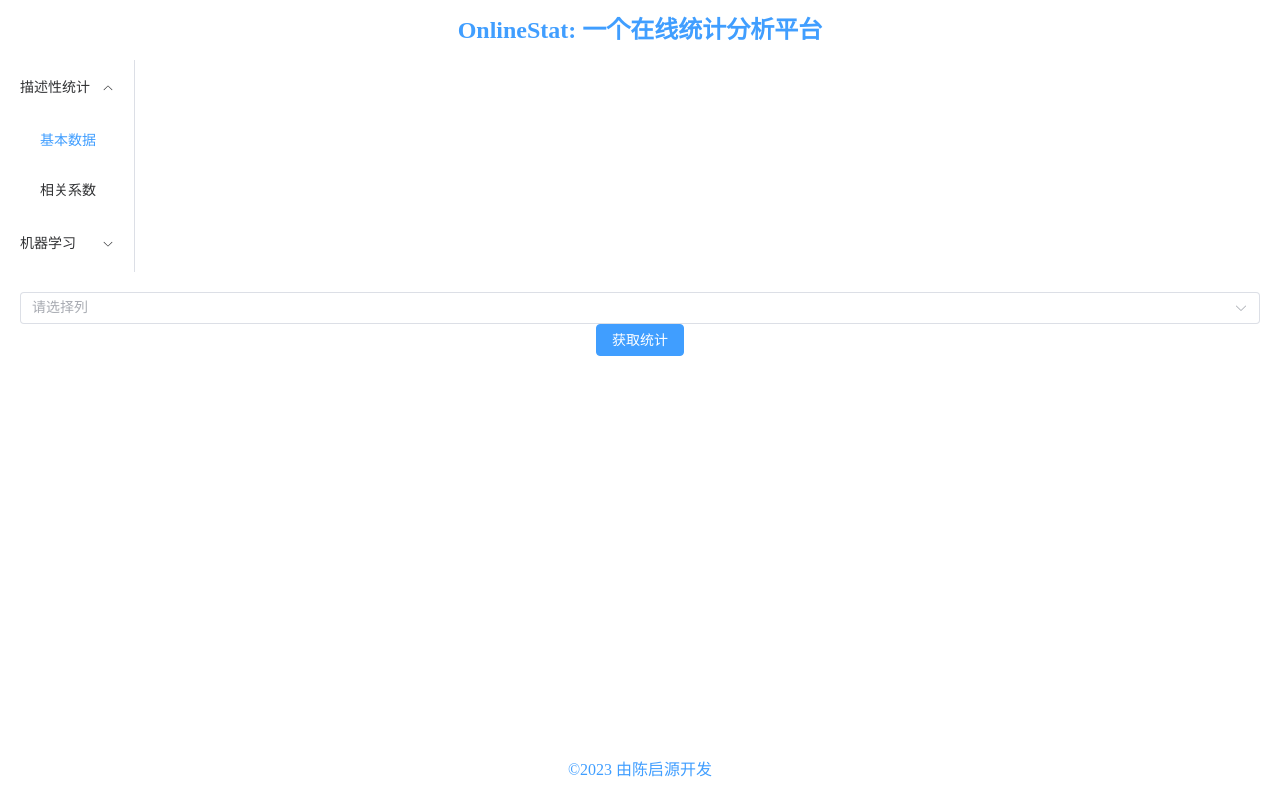
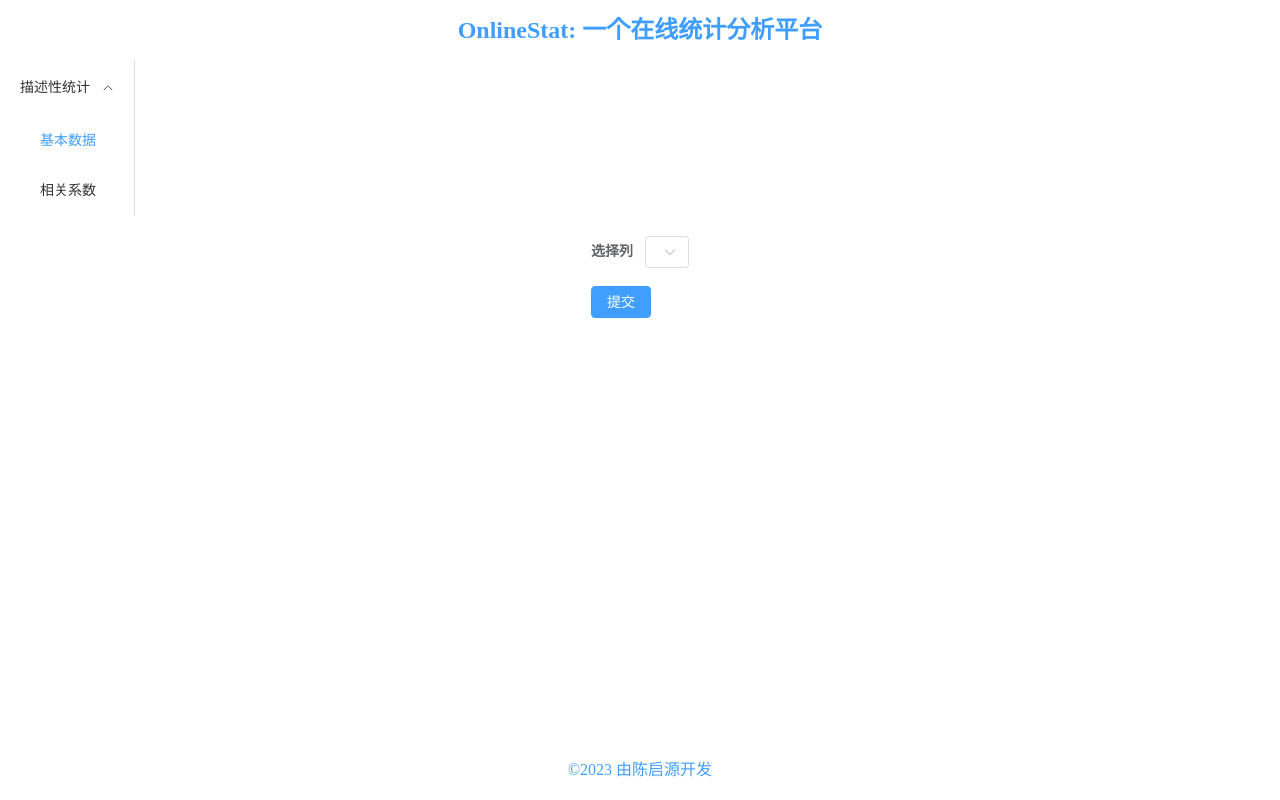
Before and after one commit to qychen2001/OnlineStat, a Vue app in the folder client/: page /analysis in a window 1280 px wide. Built offline with nearby package versions, Linux system fonts and the light colour scheme.

Commit message:
finish basic analysis

```diff
--- a/client/src/components/analysis/BasicStats.vue
+++ b/client/src/components/analysis/BasicStats.vue
@@ -1,43 +1,91 @@
 <template>
-  <div>
-    <!-- 下拉选择数据列 -->
-    <el-select :value="selectedColumn" @change="updateSelectedColumn" placeholder="请选择列" class="select-style">
+  <el-container>
+    <el-header>
+      <el-form @submit.prevent="submitData">
+        <el-form-item label="选择列">
+          <el-select v-model="selectedColumn" placeholder="请选择">
+            <!-- 循环遍历所有可能的列名 -->
             <el-option
-          v-for="column in columns"
+                v-for="column in columnOptions"
                 :key="column"
                 :label="column"
                 :value="column">
             </el-option>
           </el-select>
+        </el-form-item>
+        <el-form-item>
+          <el-button type="primary" @click="submitData">提交</el-button>
+        </el-form-item>
+      </el-form>
+    </el-header>
 
-    <!-- 按钮触发统计 -->
-    <el-button @click="$emit('getStats')" type="primary" class="button-style">获取统计</el-button>
-
-    <!-- 展示统计数据 -->
-    <div v-if="stats" class="stats-container">
-      <p><strong>均值:</strong> {{ stats.mean }}</p>
-      <p><strong>中位数:</strong> {{ stats.median }}</p>
-      <p><strong>最小值:</strong> {{ stats.min }}</p>
-      <p><strong>最大值:</strong> {{ stats.max }}</p>
-      <p><strong>四分位数:</strong> {{ stats.quartiles.join(', ') }}</p>
+    <el-main>
+      <!-- 条件渲染，当statistics有数据时显示 -->
+      <div v-if="statistics">
+        <p>平均值: {{ statistics.mean }}</p>
+        <p>中位数: {{ statistics.median }}</p>
+        <p>最小值: {{ statistics.min }}</p>
+        <p>最大值: {{ statistics.max }}</p>
+        <p>四分位数: {{ statistics.quartiles }}</p>
       </div>
-  </div>
+    </el-main>
+  </el-container>
 </template>
 
-<script>
-export default {
-  props: {
-    columns: Array,
-    stats: Object,
-    selectedColumn: String // 接收父组件传递的当前选中列
-  },
-  methods: {
-    updateSelectedColumn(value) {
-      this.$emit('update:selectedColumn', value);
+<script setup>
+import {ref, computed} from 'vue';
+import {useStore} from 'vuex';
+import axios from 'axios';
+import {ElMessage} from 'element-plus';
+
+const store = useStore();
+
+// 选择列的数据模型
+const selectedColumn = ref(null);
+
+// 存储从后端获取的统计数据
+const statistics = ref(null);
+
+// 自动获取列名
+
+
+const data = computed(() => store.state.tableData);
+const columnOptions = computed(() => {
+  if (data.value.length > 0) {
+    return Object.keys(data.value[0]);
   }
-  },
-  emits: ['getStats', 'update:selectedColumn']
+  return [];
+});
+// const columnOptions = computed(() => {
+//   // 确保数据存在且不为空
+//   if (store.state.rawData && store.state.rawData.length > 0) {
+//     // 使用Object.keys从数据的第一项获取所有键作为列名
+//     return Object.keys(store.state.rawData[0]);
+//   }
+//   return [];
+// });
+
+const submitData = async () => {
+  if (!selectedColumn.value) {
+    ElMessage.error('请选择一个列');
+    return;
+  }
+
+  try {
+    const payload = {
+      column: selectedColumn.value,
+      data: store.state.tableData // 确保这是Vuex中的正确路径
+    };
+
+    const response = await axios.post('http://localhost:5000/api/stats', payload);
+    statistics.value = response.data;
+  } catch (error) {
+    ElMessage.error('数据提交失败');
+    console.error(error);
+  }
 };
 </script>
 
-<!-- 相同的样式可以保留 -->
+<style scoped>
+/* 你的CSS样式 */
+</style>
--- a/client/src/views/AnalysisPage.vue
+++ b/client/src/views/AnalysisPage.vue
@@ -3,7 +3,7 @@
     <el-header>OnlineStat: 一个在线统计分析平台</el-header>
 
     <el-aside>
-      <el-menu default-active="1-1" @select="handleSelect" unique-opened>
+      <el-menu :default-active="activeIndex" @select="handleSelect" unique-opened>
         <el-sub-menu index="1">
           <template #title>
             <span>描述性统计</span>
@@ -11,89 +11,53 @@
           <el-menu-item index="1-1">基本数据</el-menu-item>
           <el-menu-item index="1-2">相关系数</el-menu-item>
         </el-sub-menu>
-
-        <el-sub-menu index="2">
-          <template #title>
-            <span>机器学习</span>
-          </template>
-          <!-- 添加机器学习的菜单项 -->
-        </el-sub-menu>
       </el-menu>
     </el-aside>
 
     <el-main>
-      <!-- 只有当选中 "基本数据" 时，BasicStats 组件才显示 -->
-      <BasicStats
-          v-if="activeIndex === '1-1'"
-          :columns="columns"
-          :selectedColumn="selectedColumn"
-          :stats="stats"
-          @getStats="getStats"
-          @update:selectedColumn="selectedColumn = $event"
-      />
+      <!-- 动态组件，根据 activeComponent 的值来显示不同的组件 -->
+      <component :is="activeComponent"></component>
     </el-main>
 
     <el-footer>©2023 由陈启源开发</el-footer>
   </el-container>
 </template>
 
-<script>
-import axios from "axios";
-import {ref, computed} from "vue";
-import {useStore} from "vuex";
-import BasicStats from "@/components/analysis/BasicStats.vue";
+<script setup>
+import { ref } from 'vue';
+import BasicStats from '@/components/analysis/BasicStats.vue'; // 假设你的组件是这样导入的
+import { ElContainer, ElHeader, ElAside, ElMenu, ElMenuItem, ElMain, ElFooter } from 'element-plus';
 
-export default {
-  components: {
-    BasicStats,
-  },
-  data() {
-    return {
-      activeIndex: '1-1', // 默认激活的菜单项
-    };
-  },
-  setup() {
-    const store = useStore();
-    const selectedColumn = ref("");
-    const stats = ref(null);
+// 用于动态切换组件的响应式引用
+const activeComponent = ref('');
 
-    const data = computed(() => store.state.tableData);
-    const columns = computed(() => {
-      if (data.value && data.value.length > 0) {
-        return Object.keys(data.value[0]);
-      }
-      return [];
-    });
+// 初始化默认活跃索引
+const activeIndex = ref('1-1'); // 假设默认显示“基本数据”
 
-    const getStats = async () => {
-      const requestData = {
-        column: selectedColumn.value,
-        data: data.value,
-      };
-      try {
-        const response = await axios.post("http://localhost:5000/api/stats", requestData);
-        stats.value = response.data;
-      } catch (error) {
-        console.error("An error occurred while fetching the stats:", error);
-      }
-    };
+// 根据菜单选择来更新 activeComponent
+const handleSelect = (index) => {
+  switch (index) {
+    case '1-1':
+      activeComponent.value = BasicStats; // 显示基本数据组件
+      break;
+    case '1-2':
+      activeComponent.value = null; // 这里你可以替换为显示“相关系数”的组件
+      break;
+      // 其他case可以根据实际情况继续添加
+    default:
+      activeComponent.value = null;
+  }
+  activeIndex.value = index; // 更新活跃索引，确保菜单显示正确
+};
 
-    return {
-      data,
-      columns,
-      selectedColumn,
-      getStats,
-      stats,
-    };
-  },
-  methods: {
-    handleSelect(key, keyPath) {
-      this.activeIndex = key;
-    },
-  },
-};
+// 初始时加载默认组件
+handleSelect(activeIndex.value);
 </script>
 
 <style scoped>
-/* 在这里添加你的样式 */
+.el-main {
+  display: flex;
+  flex-direction: column;
+  align-items: center;
+}
 </style>
```
Also changed, not shown: client/src/components/analysis/CorrelationStats.vue (added, +62 -0 lines), client/src/components/analysis/Corr.vue (deleted), 1 other file (tests, documents, lock files or other folders). Lines whose indentation alone changed are shown as unchanged.
